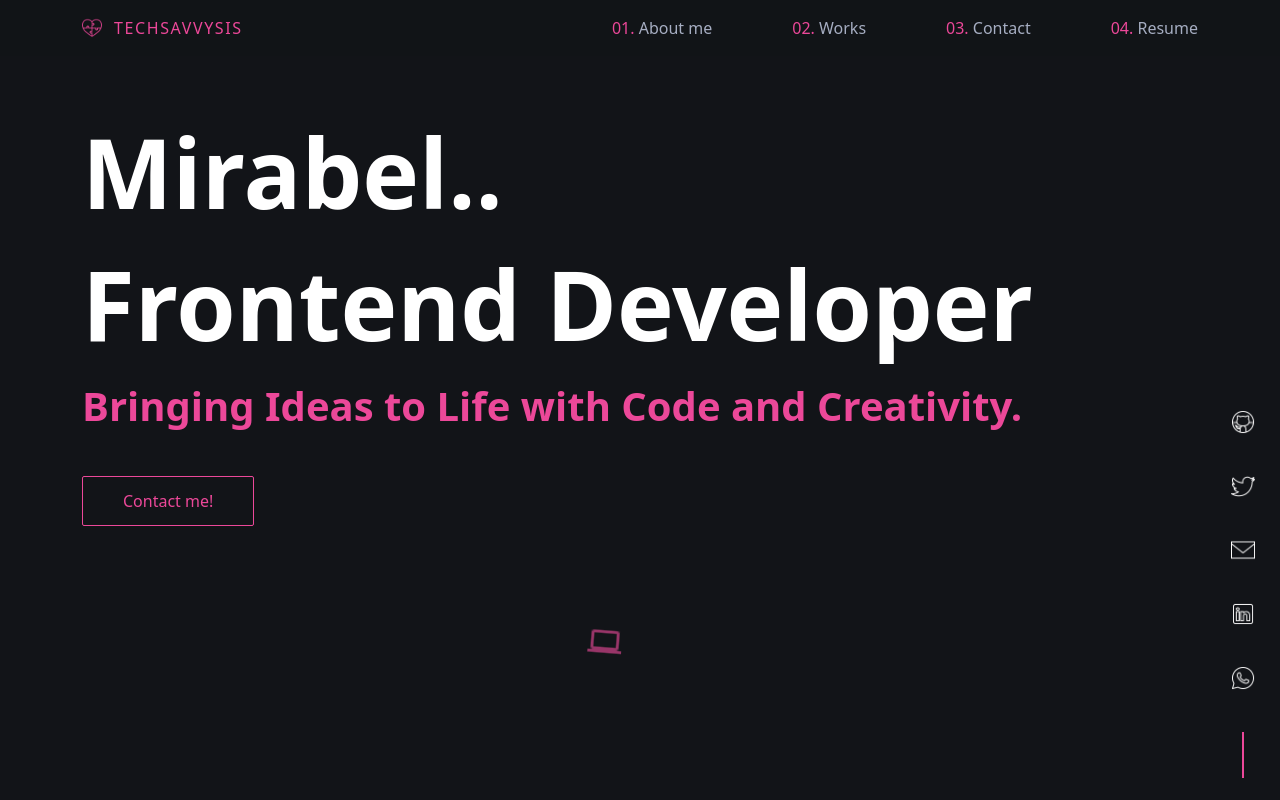
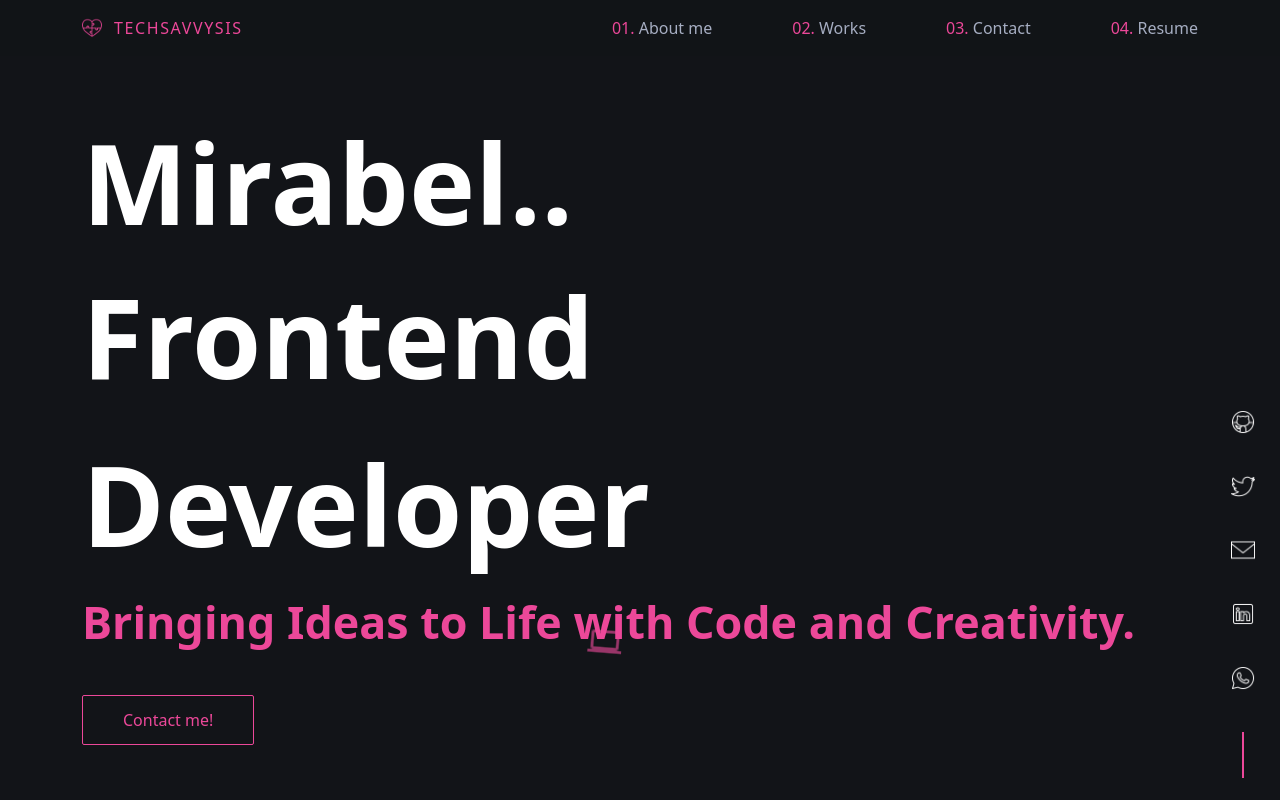
Before and after one commit to Meerahbel/TechSavvySis, a React (Vite) app: page / in a window 1280 px wide. Shown: the top 800 px of the page. Built offline with nearby package versions, Linux system fonts and the light colour scheme.

Commit message:
made changes

```diff
--- a/src/components/Intro.jsx
+++ b/src/components/Intro.jsx
@@ -20,7 +20,7 @@ const Intro = () => {
           <p
             data-aos="zoom-in"
             data-aos-duration="2000"
-            className="pr-2 text-white text-[4rem] md:text-[4rem] lg:text-[5rem] xl:text-[6rem] leading-tight"
+            className="pr-2 text-white text-[4rem] md:text-[4rem] lg:text-[5rem] xl:text-[7rem] leading-tight"
           >
             Mirabel..
           </p>
@@ -28,7 +28,7 @@ const Intro = () => {
             data-aos="zoom-in"
             data-aos-duration="2000"
             data-aos-delay="300"
-            className="pr-2 text-white text-[2.5rem] md:text-[4rem] lg:text-[5rem] xl:text-[6rem]"
+            className="pr-2 text-white text-[2.5rem] md:text-[4rem] lg:text-[5rem] xl:text-[7rem]"
           >
             Frontend Developer
           </p>
@@ -36,7 +36,7 @@ const Intro = () => {
             data-aos="zoom-in"
             data-aos-duration="2000"
             data-aos-delay="500"
-            className="text-[#ec4899] text-[1.5rem] md:text-[2rem] xl:text-[2.5rem] w-[80%] md:w-full"
+            className="text-[#ec4899] text-[1.5rem] md:text-[2rem] xl:text-[2.8rem] w-[80%] md:w-full"
           >
             Bringing Ideas to Life with Code and Creativity.
           </p>
```
